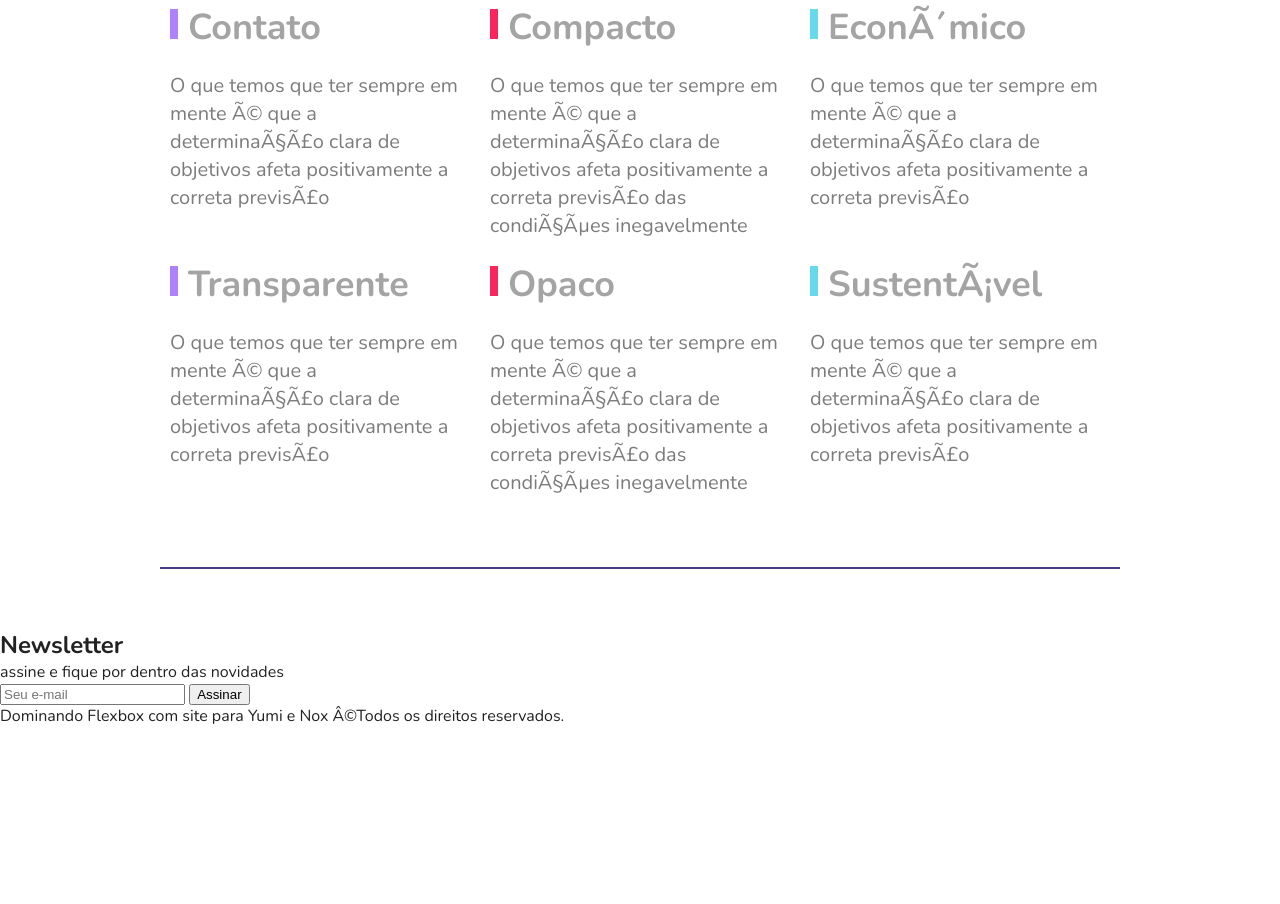
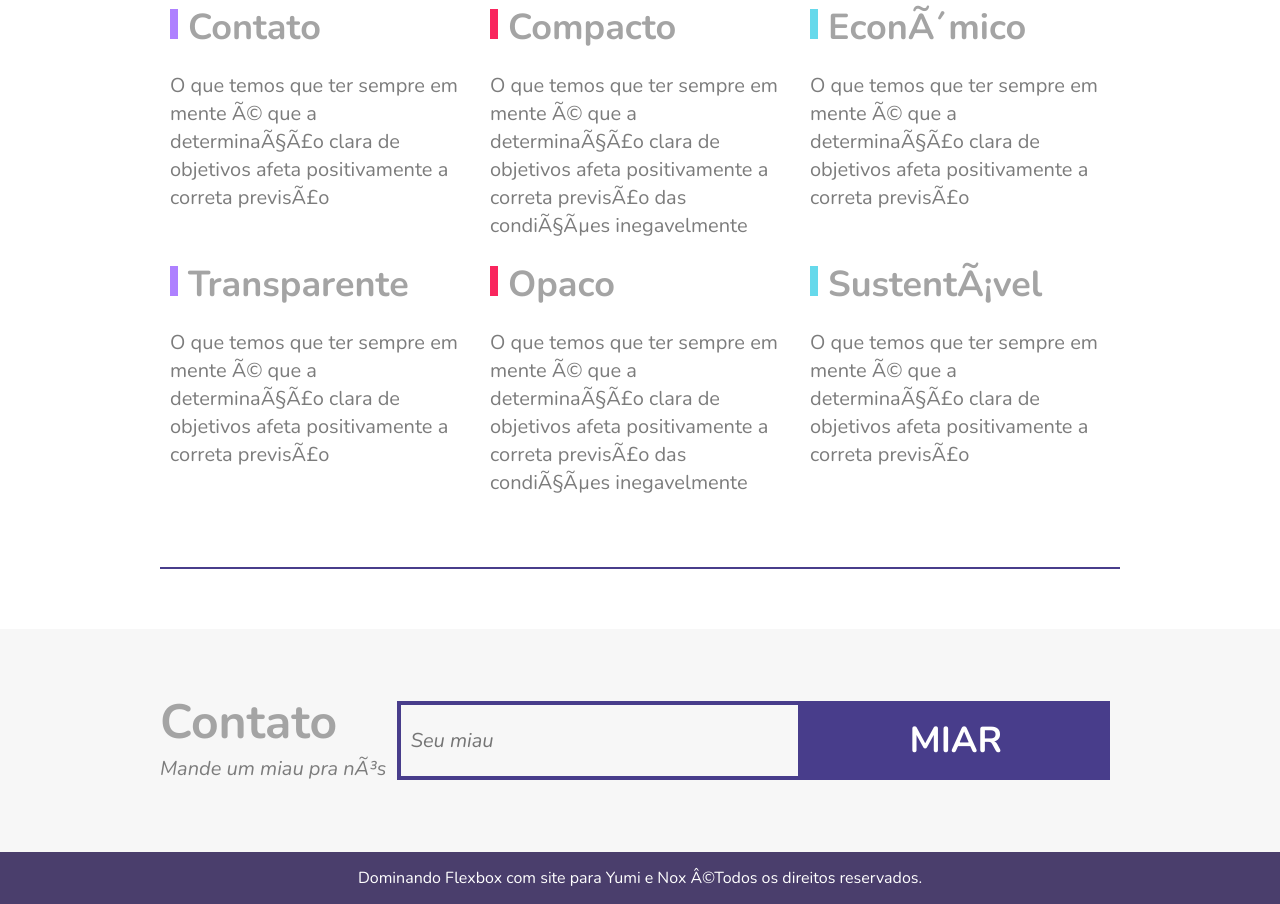
Before and after one commit to Thaiane/cats.yumienox, a website: page index.html in a window 1280 px wide. Shown: the part 1738-2642 px from the top of the page. Before the commit the page ends 2465 px from the top, so only its background shows below. Drawn offline with nearby package versions, Linux system fonts and the light colour scheme.

Commit message:
Finish first version

```diff
--- a/css/style.css
+++ b/css/style.css
@@ -214,5 +214,76 @@ img {
 	font-size: 1.25em;
 	line-height: 1.4;
 	color: #7c7c7c;
+}
+
+.contato {
+	background: #f7f7f7;
+	padding: 60px calc((100% - 960px)/2);
+	display: flex;
+	flex-wrap: wrap;
+}
+
+.contato h1 {
+	font-size: 3em;
+	color: #a4a4a4;
+}
+
+.contato p {
+	font-size: 1.25em;
+	font-style: italic;
+	max-width: 230px;
+	color: #7c7c7c;
+	margin-bottom: 10px;
+}
+
+.contato-info {
+	flex: 1;
+}
+
+.contato-form {
+	flex: 2 1 260px;
+	margin: 0 10px;
+	align-self: center;
+	display: flex;
+	flex-wrap: wrap;
+}
+
+.contato-form input {
+	flex: 3 1 260px;
+	font-size: 1.25em;
+	color: #7c7c7c;
+	font-style: italic;
+	border: 4px solid darkslateblue;
+	background: transparent;
+	padding: 15px 10px;
+	font-family: "Nunito", Arial, Helvetica, sans-serif;
+	margin: 0px;
+	border-radius: 0px;
+}
+
+.contato-form button {
+	flex: 1 1 260px;
+	font-family: "Nunito", Arial, Helvetica, sans-serif;
+	font-weight: bold;
+	font-size: 2.25em;
+	background: darkslateblue;
+	cursor: pointer;
+	color: white;
+	text-transform: uppercase;
+	border: 0px;
+	padding: 15px 10px;
 
 }
+
+@media(max-width: 600px) {
+	.contato-form button {
+		font-size: 1.5em;
+	}
+}
+
+.footer {
+	color: white;
+	background-color: #4A3E6C;
+	text-align: center;
+	padding: 15px;
+}
--- a/index.html
+++ b/index.html
@@ -124,13 +124,13 @@
 		</section>
 
 		<section class="contato">
-			<div class="newsletter-info">
-				<h1>Newsletter</h1>
-				<p>assine e fique por dentro das novidades</p>
+			<div class="contato-info">
+				<h1>Contato</h1>
+				<p>Mande um miau pra nós </p>
 			</div>
-			<form class="newsletter-form">
-				<input type="text" placeholder="Seu e-mail">
-				<button type="submit">Assinar</button>
+			<form class="contato-form">
+				<input type="text" placeholder="Seu miau">
+				<button type="submit">Miar</button>
 			</form>
 		</section>
 
```
